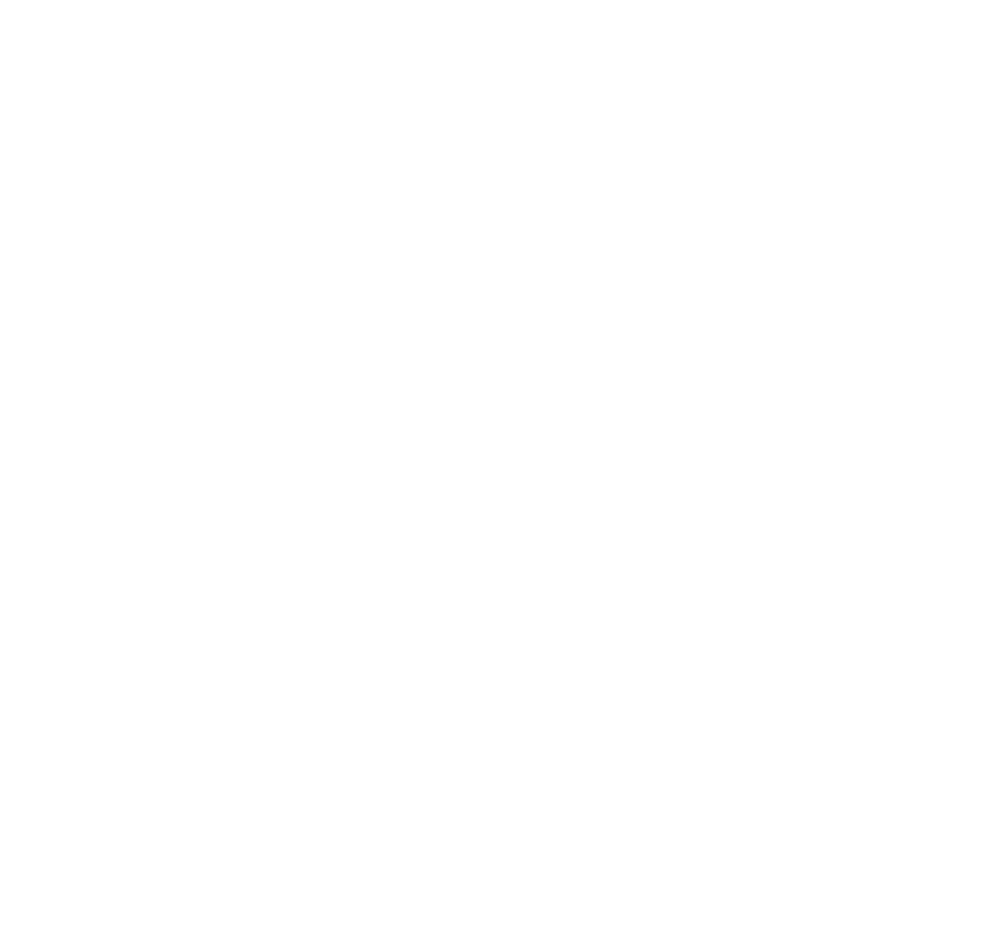
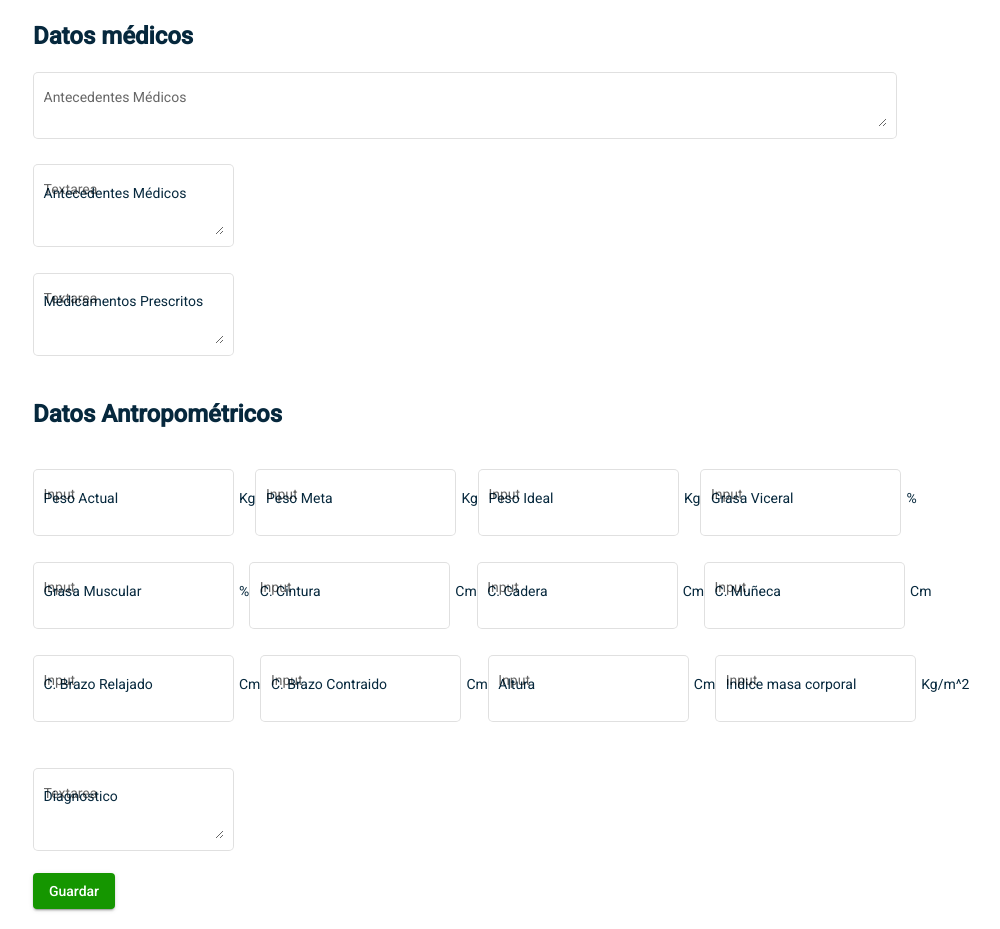
Before and after one commit to Code-Geeks-IGF115/sirt-client, an Angular app in the folder sirt-client/: page /datosMedicos in a window 1280 px wide. Before the commit this address led to /. Shown: the whole page, without its empty margins (127-1127 px from the left). Before the commit the page ends 800 px from the top, so only its background shows below. Built offline with nearby package versions, Linux system fonts and the light colour scheme.

Commit message:
🎨 se modificaron estilos y se agregó el modutlo MatInput

```diff
--- a/sirt-client/src/app/app-routing.module.ts
+++ b/sirt-client/src/app/app-routing.module.ts
@@ -5,7 +5,9 @@ import { DatosMedicosComponent } from './components/datos-medicos/datos-medicos.
 import { LoginComponent } from './components/login/login.component';
 
 const routes: Routes = [
-  {path:'datosmedicos',component:DatosMedicosComponent}
+  {path:'datosMedicos',
+  component:DatosMedicosComponent
+  }
 ];
 
 @NgModule({
--- a/sirt-client/src/app/app.module.ts
+++ b/sirt-client/src/app/app.module.ts
@@ -7,7 +7,7 @@ import { AppComponent } from './app.component';
 import { BrowserAnimationsModule } from '@angular/platform-browser/animations';
 import { LoginComponent } from './components/login/login.component';
 import { DatosMedicosComponent } from './components/datos-medicos/datos-medicos.component';
-
+import {MatInputModule} from '@angular/material/input';
 import {MatFormFieldModule} from '@angular/material/form-field';
 import {MatButtonModule} from '@angular/material/button';
 import {FormsModule,ReactiveFormsModule} from '@angular/forms';
@@ -26,7 +26,8 @@ import {FormsModule,ReactiveFormsModule} from '@angular/forms';
     ReactiveFormsModule,
     BrowserModule,
     AppRoutingModule,
-    BrowserAnimationsModule
+    BrowserAnimationsModule,
+    MatInputModule
   ],
   providers: [],
   bootstrap: [AppComponent]
--- a/sirt-client/src/app/components/datos-medicos/datos-medicos.component.css
+++ b/sirt-client/src/app/components/datos-medicos/datos-medicos.component.css
@@ -1 +1,5 @@
 .contenedor{width: 960px;margin:auto;margin: left 200px;}
+
+.largo{
+    width: 90%;
+}
--- a/sirt-client/src/app/components/datos-medicos/datos-medicos.component.html
+++ b/sirt-client/src/app/components/datos-medicos/datos-medicos.component.html
@@ -1,9 +1,9 @@
 <br><div class="contenedor">
-<h1 style="color:#06283D; width: 100% font-size 200%">Datos médicos</h1>
+<h1 style="color:#06283D;" ><b>Datos médicos</b></h1>
 <form>
-
-<mat-form-field appearance="outline">
-    <mat-label>Textarea</mat-label><label style="color:#06283D">Antecedentes Familiares</label>
+<!-- Aqui te dejo este ejemplo como deben ir los demás componentes -->
+<mat-form-field class="largo" appearance="outline">
+    <mat-label>Antecedentes Médicos</mat-label>
     <textarea matInput></textarea>
   </mat-form-field><br>
 
@@ -17,32 +17,32 @@
     <textarea matInput></textarea>
   </mat-form-field><br><br>
 
-<h1 style="color:#06283D; width: 100% font-size 200%">Datos Antropométricos</h1><br>
+<h1 style="color:#06283D;"><b>Datos Antropométricos</b></h1><br>
 
 <div>
 
-<mat-form-field appearance="outline">
+<mat-form-field appearance="outline" style="margin-right: 5px;">
   <mat-label>Input</mat-label><label style="color:#06283D" >Peso Actual</label>
   <input matInput>
 </mat-form-field>
 
 <label style="color:#06283D" >Kg</label>
 
-<mat-form-field appearance="outline">
+<mat-form-field appearance="outline" style="margin-right: 5px;">
   <mat-label>Input</mat-label><label style="color:#06283D" >Peso Meta</label>
   <input matInput>
 </mat-form-field>
 
 <label style="color:#06283D" >Kg</label>
 
-<mat-form-field appearance="outline">
+<mat-form-field appearance="outline" style="margin-right: 5px;">
   <mat-label>Input</mat-label><label style="color:#06283D" >Peso Ideal</label>
   <input matInput>
 </mat-form-field>
 
 <label style="color:#06283D" >Kg</label>
 
-<mat-form-field appearance="outline">
+<mat-form-field appearance="outline" style="margin-right: 5px;">
   <mat-label>Input</mat-label><label style="color:#06283D" >Grasa Viceral</label>
   <input matInput>
 </mat-form-field>
@@ -52,28 +52,28 @@
 </div>
 <div>
 
-<mat-form-field appearance="outline">
+<mat-form-field appearance="outline" style="margin-right: 5px;">
   <mat-label>Input</mat-label><label style="color:#06283D" >Grasa Muscular</label>
   <input matInput>
 </mat-form-field>
 
 <label style="color:#06283D" >%</label>
 
-<mat-form-field appearance="outline">
+<mat-form-field appearance="outline" style="margin-right: 5px;">
   <mat-label>Input</mat-label><label style="color:#06283D" >C. Cintura</label>
   <input matInput>
 </mat-form-field>
 
 <label style="color:#06283D" >Cm</label>
 
-<mat-form-field appearance="outline">
+<mat-form-field appearance="outline" style="margin-right: 5px;">
   <mat-label>Input</mat-label><label style="color:#06283D" >C. Cadera</label>
   <input matInput>
 </mat-form-field>
 
 <label style="color:#06283D" >Cm</label>
 
-<mat-form-field appearance="outline">
+<mat-form-field appearance="outline" style="margin-right: 5px;">
   <mat-label>Input</mat-label><label style="color:#06283D" >C. Muñeca</label>
   <input matInput>
 </mat-form-field>
@@ -83,28 +83,28 @@
 </div>
 <div>
 
-<mat-form-field appearance="outline">
+<mat-form-field appearance="outline" style="margin-right: 5px;">
   <mat-label>Input</mat-label><label style="color:#06283D" >C. Brazo Relajado</label>
   <input matInput>
 </mat-form-field>
 
 <label style="color:#06283D" >Cm</label>
 
-<mat-form-field appearance="outline">
+<mat-form-field appearance="outline" style="margin-right: 5px;">
   <mat-label>Input</mat-label><label style="color:#06283D" >C. Brazo Contraido</label>
   <input matInput>
 </mat-form-field>
 
 <label style="color:#06283D" >Cm</label>
 
-<mat-form-field appearance="outline">
+<mat-form-field appearance="outline" style="margin-right: 5px;">
   <mat-label>Input</mat-label><label style="color:#06283D" >Altura</label>
   <input matInput>
 </mat-form-field>
 
 <label style="color:#06283D" >Cm</label>
 
-<mat-form-field appearance="outline">
+<mat-form-field appearance="outline" style="margin-right: 5px;">
   <mat-label>Input</mat-label><label style="color:#06283D" >Indice masa corporal</label>
   <input matInput>
 </mat-form-field>
@@ -113,14 +113,14 @@
 
 </div>
 
-<br><mat-form-field appearance="outline">
+<br><mat-form-field appearance="outline" >
     <mat-label>Textarea</mat-label><label style="color:#06283D" >Diagnostico</label><br>
     <textarea matInput></textarea>
   </mat-form-field><br>
 
   <section>
     <div class="example-button-row">
-      <button mat-raised-button color="#159600">Guardar</button>
+      <button mat-raised-button style="background: #159600; color: white;">Guardar</button>
     </div>
   </section><br>
 
```
